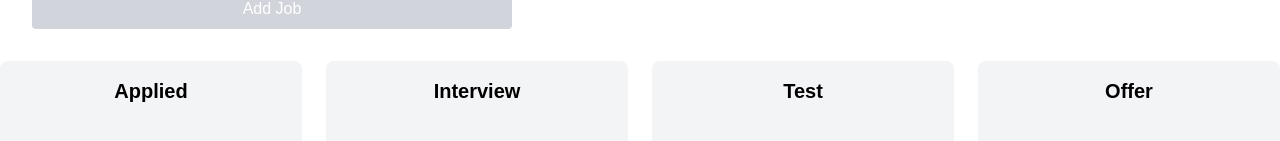
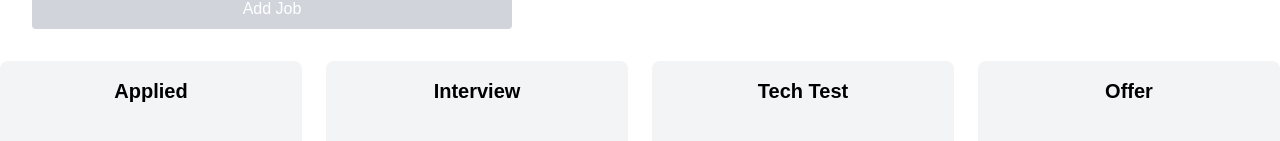
Before and after one commit to AlainDLC/job-tracker, a Next.js app in the folder job-tracker/: page / in a window 1280 px wide. Shown: the part 365-506 px from the top of the page. Built offline with nearby package versions, Linux system fonts and the light colour scheme.

Commit message:
Hydration errors fix

```diff
--- a/job-tracker/app/components/JobCard.js
+++ b/job-tracker/app/components/JobCard.js
@@ -19,11 +19,11 @@ const JobCard = ({ job, onMoveJob, selectedDate = { selectedDate } }) => {
   return (
     <div className="border border-gray-300 rounded-lg p-4 shadow-md  bg-white text-black text-left  w-100 mt-4  ">
       <h3 className="text-lg font-semibold">{job.company_name}</h3>
-      <p>
+      <div>
         <strong>Job Title:</strong> {job.job_title}
-      </p>
+      </div>
       {job.company_link && (
-        <p>
+        <div>
           <strong>Company Website:</strong>{" "}
           <a
             href={job.company_link}
@@ -33,23 +33,23 @@ const JobCard = ({ job, onMoveJob, selectedDate = { selectedDate } }) => {
           >
             {job.company_link}
           </a>
-        </p>
+        </div>
       )}
-      <p>
+      <div>
         <strong>Stage:</strong> {job.stage}
-      </p>
-      <p>
+      </div>
+      <div>
         <strong>Application Date:</strong> {job.application_date}
-      </p>
+      </div>
       {formattedDate && (
         <div className="mt-2 ">
           <strong>Interview Date:</strong> {formattedDate}
         </div>
       )}
-      <p>
+      <div>
         {job.cv ? (
           <div>
-            <p>Cv</p>
+            <div>Cv</div>
             <button
               onClick={() => handleDownload(job.cv)}
               className="text-blue-500 underline ml-2"
@@ -60,7 +60,7 @@ const JobCard = ({ job, onMoveJob, selectedDate = { selectedDate } }) => {
         ) : (
           "No CV uploaded"
         )}
-      </p>
+      </div>
 
       <Button primary onClick={() => onMoveJob(job.id, "Applied")}>
         Applied
@@ -78,7 +78,7 @@ const JobCard = ({ job, onMoveJob, selectedDate = { selectedDate } }) => {
       >
         Interview
       </Button>
-      <Button test onClick={() => onMoveJob(job.id, "Test")}>
+      <Button test onClick={() => onMoveJob(job.id, "Tech Test")}>
         Test
       </Button>
       <Button success onClick={() => onMoveJob(job.id, "Offer")}>
--- a/job-tracker/app/components/ProcessTracker.js
+++ b/job-tracker/app/components/ProcessTracker.js
@@ -57,15 +57,16 @@ const ProcessTracker = ({ stages, jobs, setJobs }) => {
               />
             </div>
           )}
-          {stage === "Test" && jobs.some((job) => job.stage === "Test") && (
+          {stage === "Tech Test" &&
+            jobs.some((job) => job.stage === "Tech Test") && (
               <div className="mt-4 text-left">
                 <h1>
                   Resultat och vilken test man har gjort Lorem Ipsum is simply
-                dummy text of the printing and typesetting industry. Lorem Ipsum
-                has been the industry&#39;s standard dummy text ever since the
-                1500s, when an unknown printer took a galley of type and
-                scrambled it to make a type specimen book. It has survived not
-                only five centuries,
+                  dummy text of the printing and typesetting industry. Lorem
+                  Ipsum has been the industry&#39;s standard dummy text ever
+                  since the 1500s, when an unknown printer took a galley of type
+                  and scrambled it to make a type specimen book. It has survived
+                  not only five centuries,
                 </h1>
               </div>
             )}
--- a/job-tracker/app/page.js
+++ b/job-tracker/app/page.js
@@ -5,7 +5,7 @@ import ProcessTracker from "./components/ProcessTracker";
 
 const HomePage = () => {
   const [jobs, setJobs] = useState([]); // Holds the list of jobs
-  const stages = ["Applied", "Interview", "Test", "Offer"]; // The stages of the job
+  const stages = ["Applied", "Interview", "Tech Test", "Offer"]; // The stages of the job
 
   // Add a new job to the list
   const handleAddJob = (job) => {
```
Lines whose indentation alone changed are shown as unchanged.
